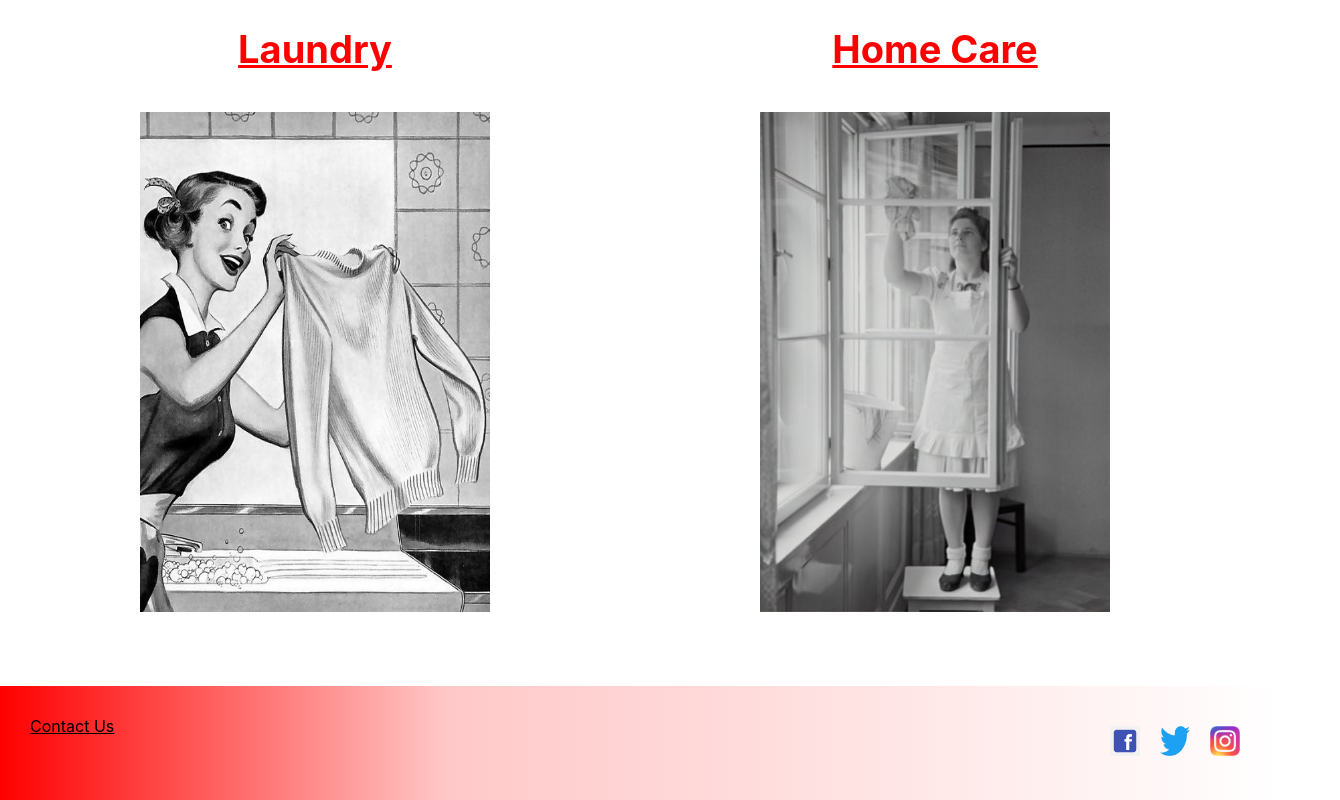
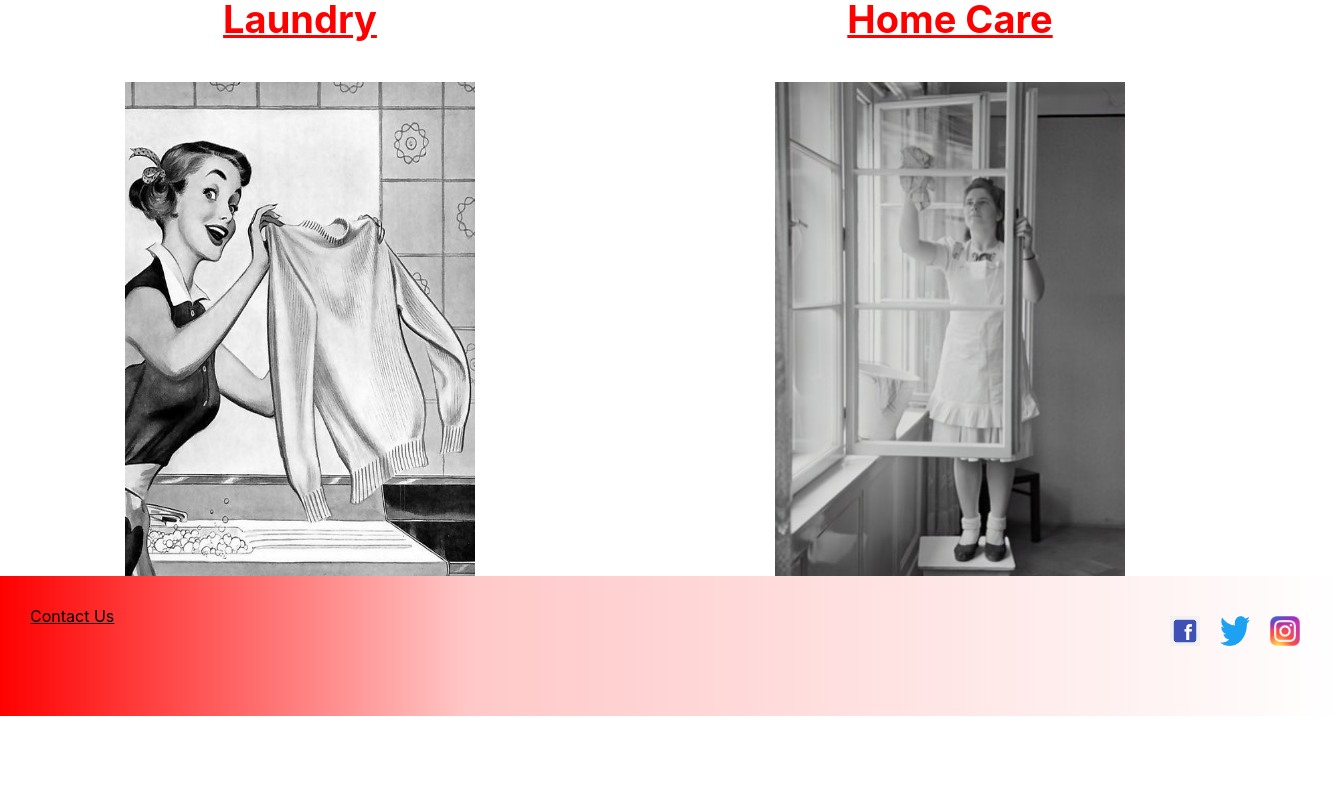
Before and after one commit to anastasiia-lk/next-ecommerce-store, a Next.js app: page / in a window 1280 px wide. Shown: the part 192-992 px from the top of the page, 1340 px wide, since content can reach past the window. After the commit the page ends 908 px from the top, so only its background shows below. Built offline with nearby package versions, Linux system fonts and the light colour scheme.

Commit message:
Added README.md

```diff
--- a/components/Footer.js
+++ b/components/Footer.js
@@ -2,13 +2,14 @@ import Link from 'next/link';
 export default function Footer() {
   return (
     <footer
+      className="footer"
       style={{
         display: 'flex',
         justifyContent: 'space-between',
         padding: 30,
         background:
           'linear-gradient(90deg, rgb(255, 0, 0) 0%, rgb(255, 200, 200) 35%, rgb(255,255,255) 100%)',
-        marginbottom: 40,
+        marginbottom: 0,
       }}
     >
       <div>
--- a/components/Layout.js
+++ b/components/Layout.js
@@ -4,15 +4,15 @@ import Footer from './Footer';
 
 export default function Layout(props) {
   return (
-    <>
+    <div className="wrapper">
       <Head>
         <link rel="icon" href="/favicon.ico" />
       </Head>
       <Header items={props.items} />
 
-      <main style={{ padding: 30 }}>{props.children}</main>
+      <main style={{ paddingBottom: 90 }}>{props.children}</main>
 
       <Footer />
-    </>
+    </div>
   );
 }
--- a/styles/globals.css
+++ b/styles/globals.css
@@ -4,10 +4,16 @@ body {
   margin: 0;
   font-family: -apple-system, BlinkMacSystemFont, Segoe UI, Roboto, Oxygen,
     Ubuntu, Cantarell, Fira Sans, Droid Sans, Helvetica Neue, sans-serif;
+  height: 100%;
 }
 
 a {
   color: inherit;
+}
+
+* {
+  margin: 0;
+  padding: 0;
 }
 /*
 * {
@@ -247,10 +253,15 @@ button:hover {
 }
 
 .product-wrapper {
-  display: block;
-  width: 100%;
+  display: flex;
+  justify-content: center;
+  align-items: center;
+  margin-left: 45vw;
+  margin-top: 10vh;
+  margin-bottom: 10vh;
+  /* width: 100%;
   float: left;
-  transition: width 0.2s;
+  transition: width 0.2s; */
 }
 
 .product {
@@ -263,12 +274,12 @@ button:hover {
   text-decoration: none;
   color: #474747;
   z-index: 0;
-  height: 300px;
+  height: 500px;
 }
 
 @media only screen and (min-width: 768px) {
   .product-wrapper {
-    width: 33.333%;
+    width: 23.333%;
   }
 }
 
@@ -357,3 +368,16 @@ button:hover {
   height: 50px;
   vertical-align: middle;
 }
+
+.footer {
+  position: absolute;
+  left: 0;
+  bottom: 0;
+  width: 100%;
+  height: 80px;
+}
+
+.wrapper {
+  position: relative;
+  min-height: 100%;
+}
```
Also changed, not shown: public/screenshot.png (added), 1 other file (tests, documents, lock files or other folders).
